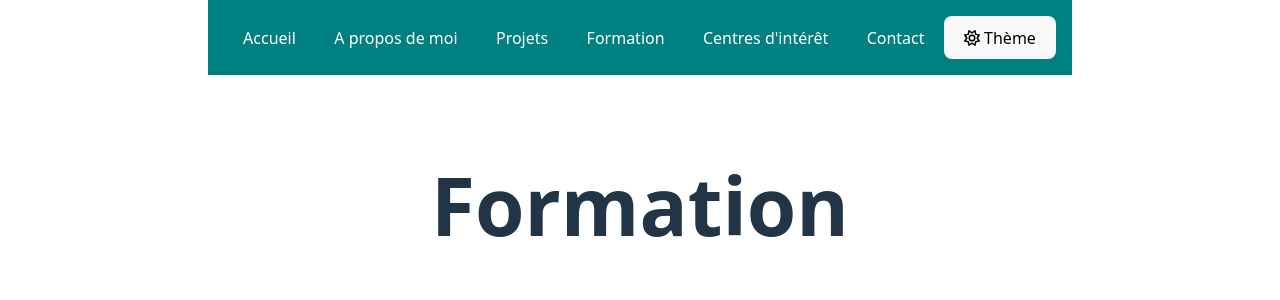
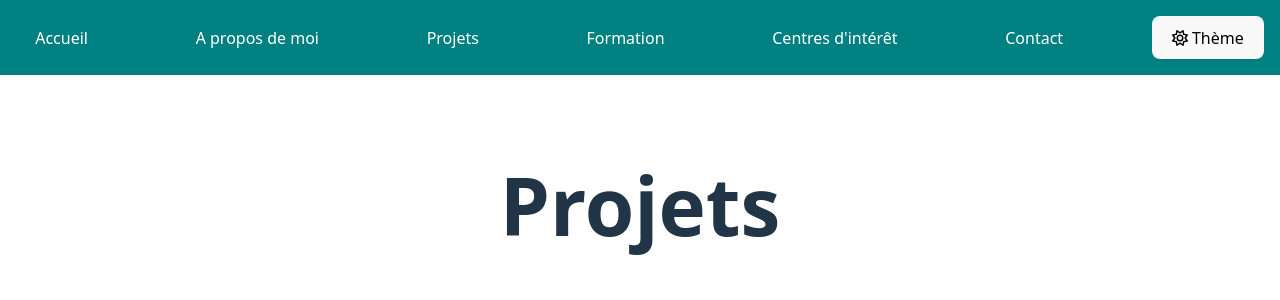
Before and after one commit to StOil-L/lorenzo-portfolio, a React (Vite) app: page /lorenzo-portfolio/projects in a window 1280 px wide. Shown: the top 300 px of the page. Built offline with nearby package versions, Linux system fonts and the light colour scheme.

Commit message:
Corrected NavigationMenu poking out of window + PortfolioHeader components in InterestsPage and ProjectsPage component to match tab name

```diff
--- a/src/components/pages/InterestsPage.tsx
+++ b/src/components/pages/InterestsPage.tsx
@@ -2,7 +2,7 @@ import PortfolioHeader from "../layouts/PortfolioHeader.tsx";
 
 function InterestsPage() {
   return (
-    <PortfolioHeader>Formation</PortfolioHeader>
+    <PortfolioHeader>Centres d'intérêt</PortfolioHeader>
   )
 }
 
--- a/src/components/pages/ProjectsPage.tsx
+++ b/src/components/pages/ProjectsPage.tsx
@@ -2,7 +2,7 @@ import PortfolioHeader from "../layouts/PortfolioHeader.tsx";
 
 function ProjectsPage() {
   return (
-    <PortfolioHeader>Formation</PortfolioHeader>
+    <PortfolioHeader>Projets</PortfolioHeader>
   )
 }
 
--- a/src/stylesheets/HomePage.css
+++ b/src/stylesheets/HomePage.css
@@ -1,5 +1,5 @@
 #root {
-  margin: 0 auto;
+  width: 100%;
   text-align: center;
 }
 
--- a/src/stylesheets/MainLayout.css
+++ b/src/stylesheets/MainLayout.css
@@ -9,6 +9,8 @@ nav {
     position: sticky;
     top: 0;
     z-index: 100;
+    width: 100%;
+    box-sizing: border-box;
     background-color: teal;
     padding: 1rem;
     display: flex;
```
